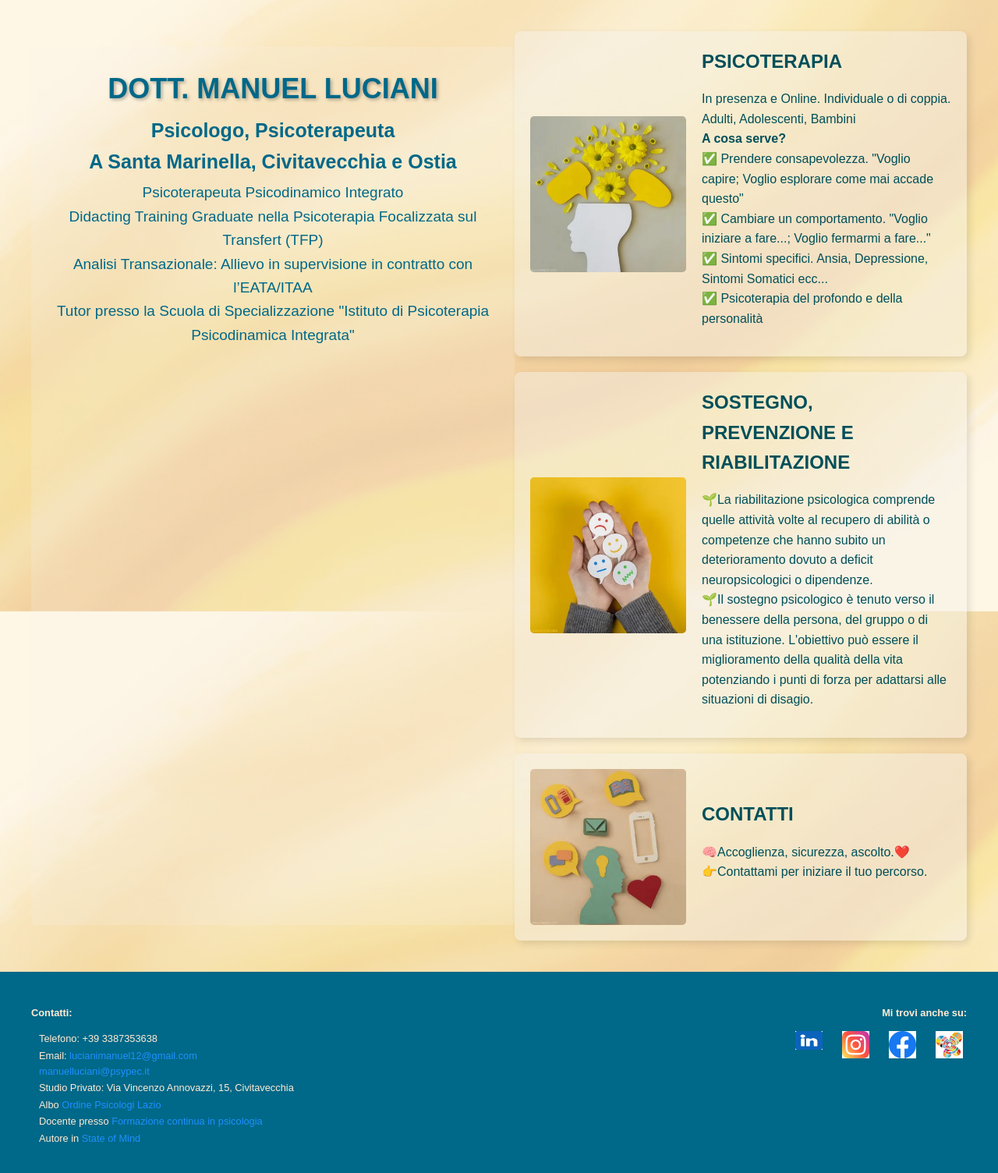
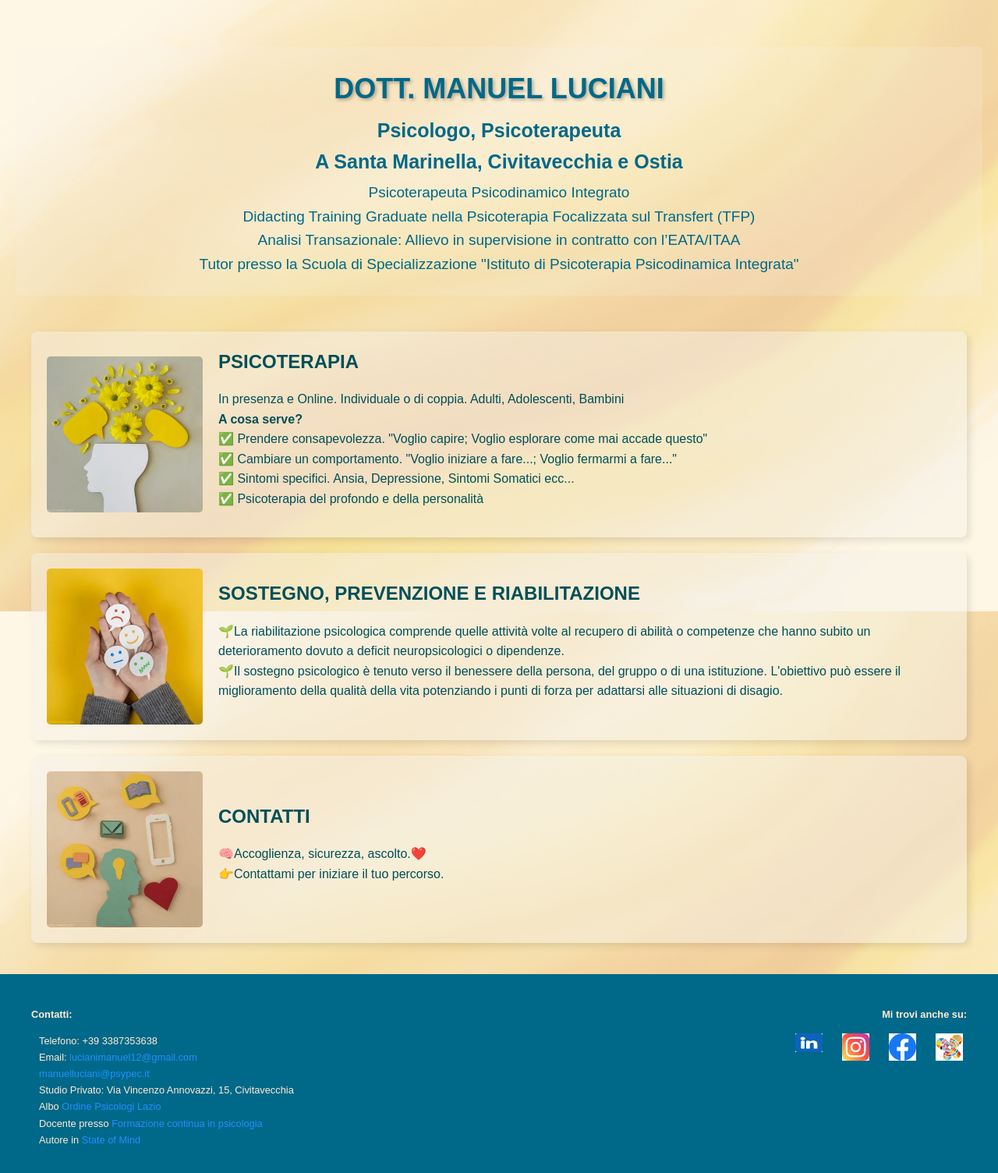
Before and after one commit to GI3793/SitoManuel, a Flask app: page / in a window 1280 px wide. Shown: the part 69-1573 px from the top of the page at 78% size. Before the commit the page ends 1533 px from the top, so only its background shows below. Run offline with Flask 3, Linux system fonts and the light colour scheme; some web fonts are replaced.

Commit message:
Add files via upload

```diff
--- a/templates/contact.html
+++ b/templates/contact.html
@@ -19,7 +19,7 @@
         <div class="contact-wrapper" style="display: flex; flex-wrap: wrap; gap: 30px; justify-content: center;">
 
             <!-- Colonna principale -->
-            <div class="contact-text" style="flex: 1 1 600px; max-width: 600px;">
+            <div class="contact-text" style="flex: 1 1 100%; max-width: 100%;">
 
                 <p>Il primo passo verso il cambiamento è una scelta personale spesso guidata da profonde ragioni psicologiche. Qualunque esse siano troverai un ambiente sicuro, accogliente e riservato dove poter costruire insieme un percorso possibile.</p>
                 <p>Ogni persona è unica e può sentirsi libera di scegliere. Se desideri iniziare questo percorso su misura, ecco come contattarmi:</p>
--- a/templates/index.html
+++ b/templates/index.html
@@ -3,7 +3,7 @@
 {% block title %}Manuel Luciani - Psicoterapeuta Civitavecchia{% endblock %}
 
 {% block content %}
-<section style="max-width: 100%; display: flex; align-items: left;">
+<section style="max-width: 100%; display: flex; flex-direction: column; align-items: center;">
 
     <!-- Titolo principale -->
     <div class="home-title" style="background: rgba(245, 241, 233, 0.2); padding: 20px; text-align: center;
@@ -43,7 +43,6 @@
     </style>
 
     <br>
-
 
     <!-- Contenitore dei riquadri -->
     <div style="display: flex; flex-direction: column; gap: 20px; align-items: center; width: 100%; max-width: 1200px;">
```
